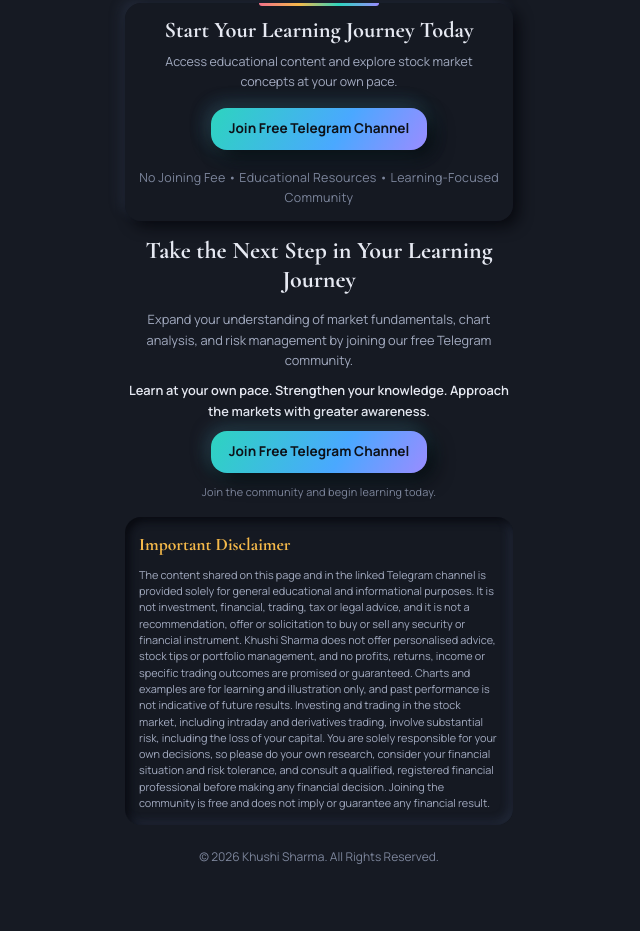
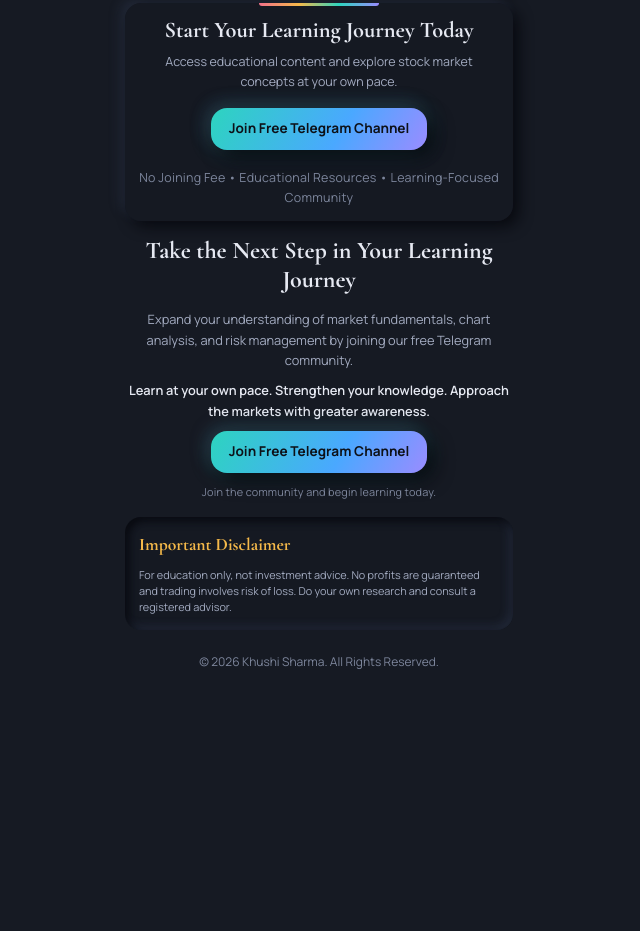
Before and after one commit to landingpage001/sharma-khushi, a plain HTML site: page index.html in a window 1280 px wide. Shown: the part 1418-2349 px from the top of the page, without its empty margins (321-961 px from the left). After the commit the page ends 2153 px from the top, so only its background shows below. Drawn offline with nearby package versions, Linux system fonts and the light colour scheme.

Commit message:
Update index.html

```diff
--- a/index.html
+++ b/index.html
@@ -542,7 +542,7 @@ h3 { font-size: 0.8rem; line-height: 1.3; margin: 9px 0 4px; color: var(--text);
       <div class="container narrow">
         <div class="disclaimer">
           <h2>Important Disclaimer</h2>
-          <p>The content shared on this page and in the linked Telegram channel is provided solely for general educational and informational purposes. It is not investment, financial, trading, tax or legal advice, and it is not a recommendation, offer or solicitation to buy or sell any security or financial instrument. Khushi Sharma does not offer personalised advice, stock tips or portfolio management, and no profits, returns, income or specific trading outcomes are promised or guaranteed. Charts and examples are for learning and illustration only, and past performance is not indicative of future results. Investing and trading in the stock market, including intraday and derivatives trading, involve substantial risk, including the loss of your capital. You are solely responsible for your own decisions, so please do your own research, consider your financial situation and risk tolerance, and consult a qualified, registered financial professional before making any financial decision. Joining the community is free and does not imply or guarantee any financial result.</p>
+          <p>For education only, not investment advice. No profits are guaranteed and trading involves risk of loss. Do your own research and consult a registered advisor.</p>
         </div>
       </div>
     </section>
```
